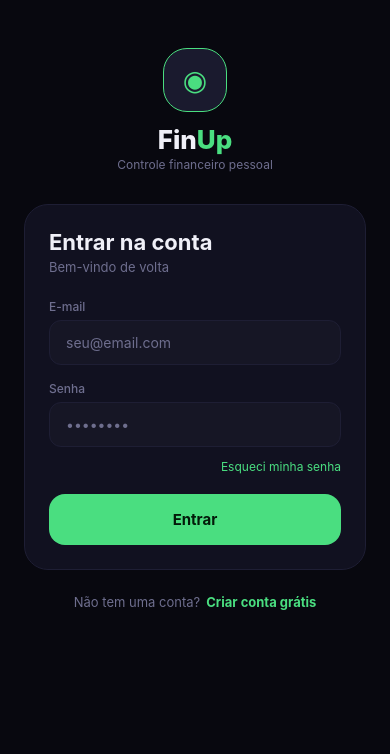
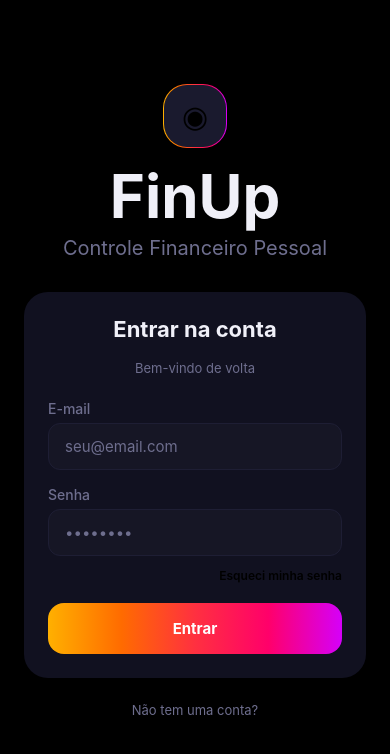
Before and after one commit to Douglas-Bezerra/FinUp, a React Native app in the folder mobileapp/: screen / in a window 390 px wide. Shown: the top 754 px of the page. Built offline with nearby package versions, Linux system fonts and the light colour scheme.

Commit message:
criado gradiente, criado componentes reutilizáveis, adicionado pacotes masked-view e expo linear gradient, color.ts com gradiente

```diff
--- a/mobileapp/package.json
+++ b/mobileapp/package.json
@@ -3,7 +3,9 @@
   "version": "1.0.0",
   "main": "index.ts",
   "dependencies": {
+    "@react-native-masked-view/masked-view": "0.3.2",
     "expo": "~57.0.20",
+    "expo-linear-gradient": "~57.0.2",
     "expo-status-bar": "~57.0.1",
     "react": "19.2.3",
     "react-native": "0.86.3"
--- /dev/null
+++ b/mobileapp/src/components/ButtonFinUp.tsx
@@ -0,0 +1,26 @@
+import {
+    StyleProp,
+    ViewStyle,
+} from "react-native";
+
+import GradientButton from "./GradientButton";
+
+interface ButtonFinUpProps {
+    title: string;
+    onPress?: () => void;
+    style?: StyleProp<ViewStyle>;
+}
+
+export default function ButtonFinUp({
+    title,
+    onPress,
+    style,
+}: ButtonFinUpProps) {
+    return (
+        <GradientButton
+            title={title}
+            onPress={onPress}
+            style={style}
+        />
+    );
+}
--- /dev/null
+++ b/mobileapp/src/components/GradientButton.tsx
@@ -0,0 +1,59 @@
+import {
+  Pressable,
+  StyleProp,
+  StyleSheet,
+  Text,
+  TextStyle,
+  ViewStyle,
+} from "react-native";
+
+import { LinearGradient } from "expo-linear-gradient";
+import { colors } from "../styles/colors";
+
+interface GradientButtonProps {
+  title: string;
+  onPress?: () => void;
+  style?: StyleProp<ViewStyle>;
+  textStyle?: StyleProp<TextStyle>;
+}
+
+export default function GradientButton({
+  title,
+  onPress,
+  style,
+  textStyle,
+}: GradientButtonProps) {
+  return (
+    <Pressable
+      onPress={onPress}
+      style={style}
+    >
+      <LinearGradient
+        colors={colors.gradient.colors}
+        start={colors.gradient.start}
+        end={colors.gradient.end}
+        style={styles.gradient}
+      >
+        <Text style={[styles.text, textStyle]}>
+          {title}
+        </Text>
+      </LinearGradient>
+    </Pressable>
+  );
+}
+
+const styles = StyleSheet.create({
+  gradient: {
+    width: "100%",
+    borderRadius: 16,
+    paddingVertical: 16,
+    alignItems: "center",
+    justifyContent: "center",
+  },
+
+  text: {
+    color: "#FFFFFF",
+    fontSize: 15,
+    fontWeight: "700",
+  },
+});
--- /dev/null
+++ b/mobileapp/src/components/GradientText.tsx
@@ -0,0 +1,35 @@
+import { Text, StyleProp, TextStyle } from "react-native";
+import MaskedView from "@react-native-masked-view/masked-view";
+import { LinearGradient } from "expo-linear-gradient";
+
+import { colors } from "../styles/colors";
+
+interface GradientTextProps {
+  children: string;
+  style?: StyleProp<TextStyle>;
+}
+
+export default function GradientText({
+  children,
+  style,
+}: GradientTextProps) {
+  return (
+    <MaskedView
+      maskElement={
+        <Text style={style}>
+          {children}
+        </Text>
+      }
+    >
+      <LinearGradient
+        colors={colors.gradient.colors}
+        start={colors.gradient.start}
+        end={colors.gradient.end}
+      >
+        <Text style={[style, { opacity: 0 }]}>
+          {children}
+        </Text>
+      </LinearGradient>
+    </MaskedView>
+  );
+}
--- a/mobileapp/src/components/InputFinUp.tsx
+++ b/mobileapp/src/components/Input.tsx
@@ -8,14 +8,14 @@ import {
 
 import { colors } from "../styles/colors";
 
-interface InputFinUpProps extends TextInputProps {
+interface InputProps extends TextInputProps {
   label: string;
 }
 
-export default function InputFinUp({
+export default function Input({
   label,
   ...textInputProps
-}: InputFinUpProps) {
+}: InputProps) {
   return (
     <View style={styles.field}>
       <Text style={styles.label}>
@@ -38,7 +38,7 @@ const styles = StyleSheet.create({
 
   label: {
     color: colors.mutedForeground,
-    fontSize: 12,
+    fontSize: 14,
     fontWeight: "500",
     marginBottom: 6,
   },
@@ -51,6 +51,6 @@ const styles = StyleSheet.create({
     paddingHorizontal: 16,
     paddingVertical: 13,
     color: colors.foreground,
-    fontSize: 14,
+    fontSize: 15,
   },
 });
--- /dev/null
+++ b/mobileapp/src/components/Logo.tsx
@@ -0,0 +1,95 @@
+import {
+  StyleSheet,
+  Text,
+  View,
+} from "react-native";
+
+import { LinearGradient } from "expo-linear-gradient";
+
+import GradientText from "./GradientText";
+
+import { colors } from "../styles/colors";
+
+export default function Logo() {
+  return (
+    <View style={styles.container}>
+
+      {/* Símbolo */}
+      <LinearGradient
+        colors={colors.gradient.colors}
+        start={colors.gradient.start}
+        end={colors.gradient.end}
+        style={styles.logoBox}
+      >
+        <View style={styles.logoBoxInner}>
+          <GradientText style={styles.logoSymbol}>
+            ◉
+          </GradientText>
+        </View>
+      </LinearGradient>
+
+      {/* Nome */}
+      <View style={styles.logo}>
+        <Text style={styles.logoText}>
+          Fin
+        </Text>
+
+        <GradientText style={styles.logoText}>
+          Up
+        </GradientText>
+      </View>
+
+      {/* Subtítulo */}
+      <Text style={styles.logoSubtitle}>
+        Controle Financeiro Pessoal
+      </Text>
+
+    </View>
+  );
+}
+
+const styles = StyleSheet.create({
+  container: {
+    alignItems: "center",
+  },
+
+  logoBox: {
+    width: 64,
+    height: 64,
+    borderRadius: 24,
+    padding: 1,
+    alignItems: "center",
+    justifyContent: "center",
+    marginBottom: 12,
+  },
+
+  logoBoxInner: {
+    width: "100%",
+    height: "100%",
+    borderRadius: 23,
+    backgroundColor: colors.secondary,
+    alignItems: "center",
+    justifyContent: "center",
+  },
+
+  logoSymbol: {
+    fontSize: 30,
+  },
+
+  logo: {
+    flexDirection: "row",
+    alignItems: "center",
+  },
+
+  logoText: {
+    fontSize: 60,
+    fontWeight: "bold",
+    color: colors.foreground,
+  },
+
+  logoSubtitle: {
+    color: colors.mutedForeground,
+    fontSize: 20,
+    marginTop: 4,
+  },
+});
--- a/mobileapp/src/styles/colors.ts
+++ b/mobileapp/src/styles/colors.ts
@@ -1,11 +1,22 @@
 export const colors = {
-  background: "#08080F",
+  background: "#000000",
   foreground: "#F0F0F8",
 
   card: "#111120",
   cardForeground: "#E8E8F4",
 
-  primary: "#4ADE80",
+  gradient: {
+    colors: [
+      "#FFB000",
+      "#FF6B00",
+      "#FF3040",
+      "#FF006A",
+      "#D500F9",
+    ],
+    start: { x: 0, y: 0 },
+    end: { x: 1, y: 0 },
+  },
+
   primaryForeground: "#031A09",
 
   secondary: "#1A1A2E",
--- a/mobileapp/src/views/Login.tsx
+++ b/mobileapp/src/views/Login.tsx
@@ -1,6 +1,10 @@
-import InputFinUp from "../components/InputFinUp";
+import Input from "../components/Input";
+import Logo from "../components/Logo";
+import ButtonFinUp from "../components/ButtonFinUp";
+import GradientText from "../components/GradientText";
 
 import { useState } from "react";
+
 import {
   KeyboardAvoidingView,
   Platform,
@@ -12,7 +16,6 @@ import {
 } from "react-native";
 
 import { colors } from "../styles/colors";
-
 
 export default function TelaLogin() {
   const [email, setEmail] = useState("");
@@ -27,30 +30,24 @@ export default function TelaLogin() {
         contentContainerStyle={styles.content}
         keyboardShouldPersistTaps="handled"
       >
+
         {/* Logo */}
         <View style={styles.logoArea}>
-          <View style={styles.logoBox}>
-            <Text style={styles.logoSymbol}>◉</Text>
-          </View>
-
-          <Text style={styles.logoText}>
-            Fin<Text style={styles.logoHighlight}>Up</Text>
-          </Text>
-
-          <Text style={styles.logoSubtitle}>
-            Controle financeiro pessoal
-          </Text>
+          <Logo />
         </View>
 
         {/* Card */}
         <View style={styles.card}>
-          <Text style={styles.title}>Entrar na conta</Text>
+
+          <Text style={styles.title}>
+            Entrar na conta
+          </Text>
 
           <Text style={styles.welcome}>
             Bem-vindo de volta
           </Text>
 
-          <InputFinUp
+          <Input
             label="E-mail"
             value={email}
             onChangeText={setEmail}
@@ -59,7 +56,7 @@ export default function TelaLogin() {
             autoCapitalize="none"
           />
 
-          <InputFinUp
+          <Input
             label="Senha"
             value={password}
             onChangeText={setPassword}
@@ -69,31 +66,36 @@ export default function TelaLogin() {
 
           {/* Esqueci senha */}
           <Pressable style={styles.forgotButton}>
-            <Text style={styles.forgotText}>
+            <GradientText style={styles.forgotText}>
               Esqueci minha senha
-            </Text>
+            </GradientText>
           </Pressable>
 
           {/* Entrar */}
-          <Pressable style={styles.loginButton}>
-            <Text style={styles.loginButtonText}>
-              Entrar
-            </Text>
-          </Pressable>
+          <ButtonFinUp
+            title="Entrar"
+            onPress={() => {
+              // Login futuramente
+            }}
+          />
+
         </View>
 
         {/* Criar conta */}
         <View style={styles.registerArea}>
+
           <Text style={styles.registerText}>
             Não tem uma conta?
           </Text>
 
           <Pressable>
-            <Text style={styles.registerLink}>
+            <GradientText style={styles.registerLink}>
               Criar conta grátis
-            </Text>
+            </GradientText>
           </Pressable>
+
         </View>
+
       </ScrollView>
     </KeyboardAvoidingView>
   );
@@ -115,45 +117,11 @@ const styles = StyleSheet.create({
   logoArea: {
     alignItems: "center",
     marginBottom: 32,
-  },
-
-  logoBox: {
-    width: 64,
-    height: 64,
-    borderRadius: 24,
-    backgroundColor: colors.secondary,
-    borderWidth: 1,
-    borderColor: colors.primary,
-    alignItems: "center",
-    justifyContent: "center",
-    marginBottom: 12,
-  },
-
-  logoSymbol: {
-    color: colors.primary,
-    fontSize: 28,
-  },
-
-  logoText: {
-    color: colors.foreground,
-    fontSize: 26,
-    fontWeight: "800",
-  },
-
-  logoHighlight: {
-    color: colors.primary,
-  },
-
-  logoSubtitle: {
-    color: colors.mutedForeground,
-    fontSize: 12,
-    marginTop: 2,
+    marginTop: 36,
   },
 
   card: {
     backgroundColor: colors.card,
-    borderWidth: 1,
-    borderColor: colors.border,
     borderRadius: 24,
     padding: 24,
   },
@@ -162,6 +130,8 @@ const styles = StyleSheet.create({
     color: colors.foreground,
     fontSize: 22,
     fontWeight: "700",
+    textAlign: "center",
+    marginBottom: 14,
   },
 
   welcome: {
@@ -169,6 +139,7 @@ const styles = StyleSheet.create({
     fontSize: 13,
     marginTop: 4,
     marginBottom: 24,
+    textAlign: "center",
   },
 
   forgotButton: {
@@ -178,26 +149,11 @@ const styles = StyleSheet.create({
   },
 
   forgotText: {
-    color: colors.primary,
     fontSize: 12,
-  },
-
-  loginButton: {
-    backgroundColor: colors.primary,
-    borderRadius: 16,
-    paddingVertical: 16,
-    alignItems: "center",
-    justifyContent: "center",
-  },
-
-  loginButtonText: {
-    color: colors.primaryForeground,
-    fontSize: 15,
-    fontWeight: "700",
+    fontWeight: "600",
   },
 
   registerArea: {
-    flexDirection: "row",
     justifyContent: "center",
     alignItems: "center",
     marginTop: 24,
@@ -210,7 +166,6 @@ const styles = StyleSheet.create({
   },
 
   registerLink: {
-    color: colors.primary,
     fontSize: 13,
     fontWeight: "700",
   },
```
